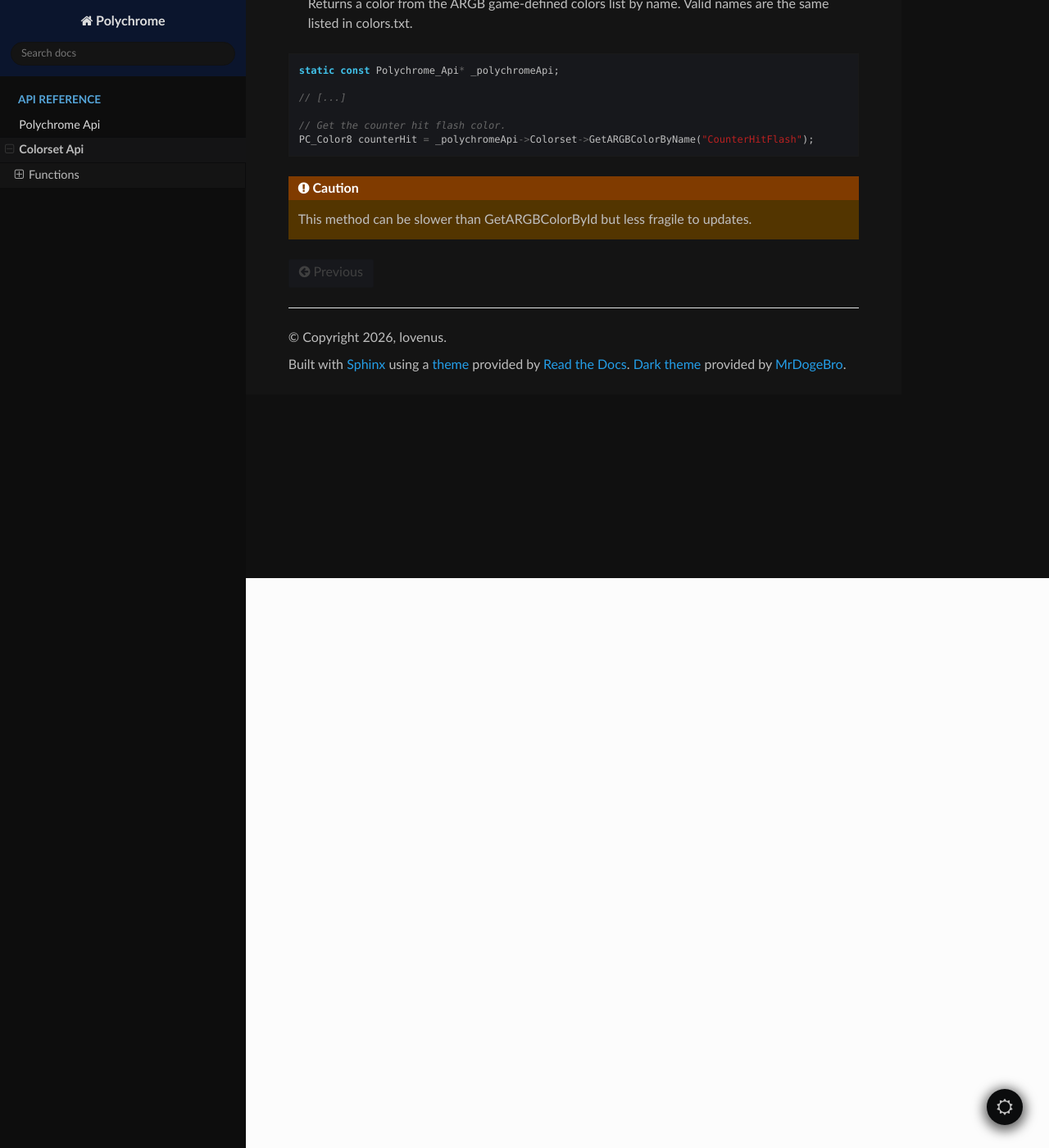
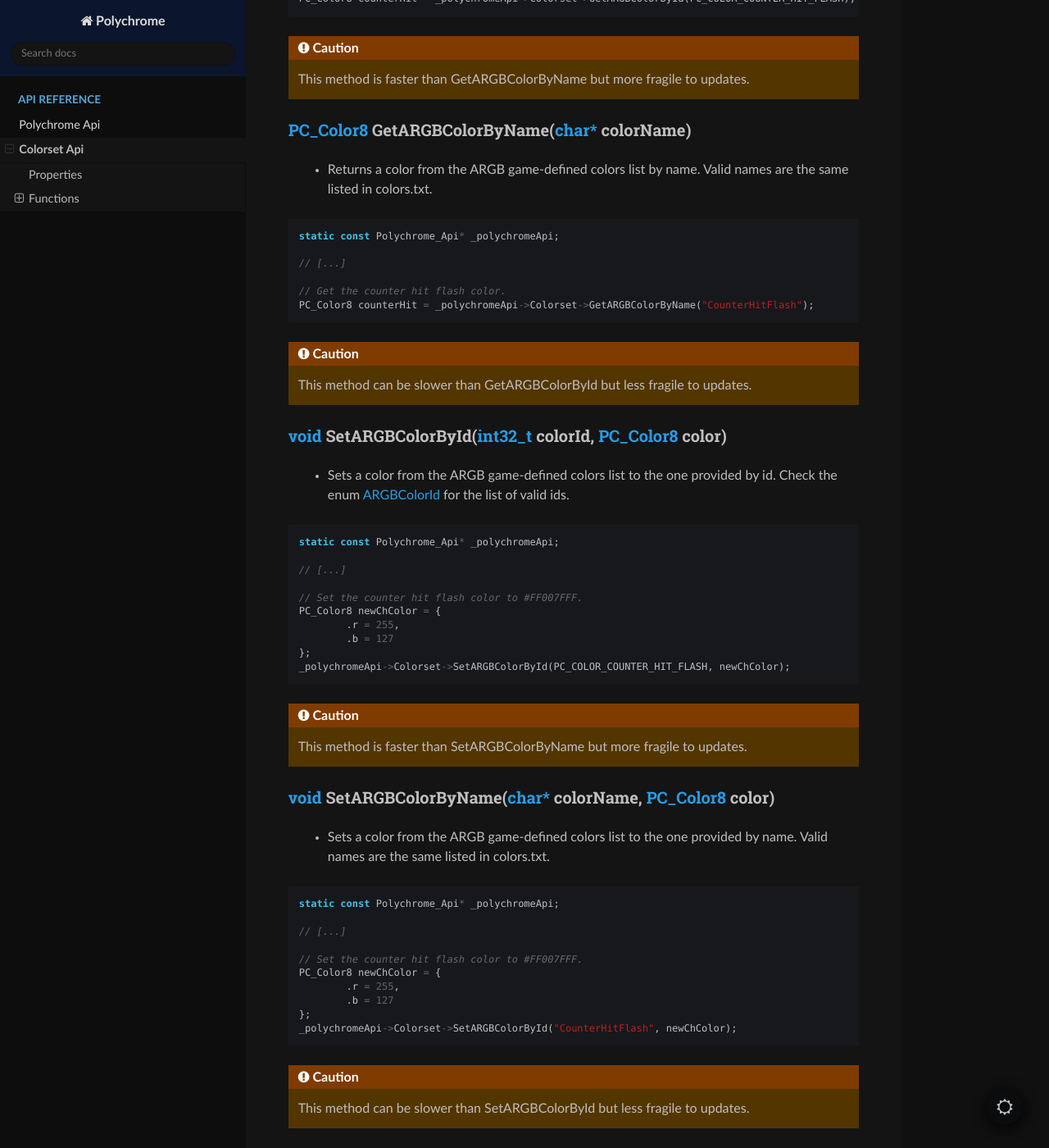
Before and after one commit to MoonSquaredd/Polychrome, a Sphinx documentation site: the page built from docs/api/api_colorset.rst, in a window 1280 px wide and 1400 px high, scrolled down 695 px. Shown: the whole window at 82% size. Built offline with Sphinx 7.4.7 and the Read the Docs theme 3.1.0, drawn with Linux system fonts in a browser that asks for light colours; some of the changed text lies outside the part shown.

Commit message:
docs part 14

```diff
--- a/docs/api/api_colorset.rst
+++ b/docs/api/api_colorset.rst
@@ -2,13 +2,22 @@
 ============
 
 An Api for getting and setting game-defined colors.
+
+Properties
+----------
+
+`uint32_t <https://en.cppreference.com/c/types/integer>`_ **size**;
+ - The size of the Api struct in bytes.
+
+`uint32_t <https://en.cppreference.com/c/types/integer>`_ **version**;
+ - The Api version.
 
 Functions
 ---------
 
 `PC_Color8 <api_polychrome.html#struct-pc-color8>`_ **GetARGBColorById**\(`int32_t <https://en.cppreference.com/c/types/integer>`_ colorId\)
 _____________________________________________________________________________________________________________________________
- Returns a color from the ARGB game-defined colors list by id. Check the enum `ARGBColorId <api_polychrome.html#enums>`__ for the list of valid ids.
+ - Returns a color from the ARGB game-defined colors list by id. Check the enum `ARGBColorId <api_polychrome.html#enums>`__ for the list of valid ids.
 
 .. code-block:: c
 
@@ -25,7 +34,7 @@
 
 `PC_Color8 <api_polychrome.html#struct-pc-color8>`_ **GetARGBColorByName**\(`char* <https://en.cppreference.com/c/language/type>`_ colorName\)
 _____________________________________________________________________________________________________________________________
- Returns a color from the ARGB game-defined colors list by name. Valid names are the same listed in colors.txt.
+ - Returns a color from the ARGB game-defined colors list by name. Valid names are the same listed in colors.txt.
 
 .. code-block:: c
 
@@ -39,3 +48,45 @@
 .. caution::
 
 	This method can be slower than GetARGBColorById but less fragile to updates.
+
+`void <https://en.cppreference.com/c/language/type>`_ **SetARGBColorById**\(`int32_t <https://en.cppreference.com/c/types/integer>`_ colorId, `PC_Color8 <api_polychrome.html#struct-pc-color8>`_ color\)
+_____________________________________________________________________________________________________________________________
+ - Sets a color from the ARGB game-defined colors list to the one provided by id. Check the enum `ARGBColorId <api_polychrome.html#enums>`__ for the list of valid ids.
+
+.. code-block:: c
+
+	static const Polychrome_Api* _polychromeApi;
+
+	// [...]
+
+	// Set the counter hit flash color to #FF007FFF.
+	PC_Color8 newChColor = {
+		.r = 255,
+		.b = 127
+	};
+	_polychromeApi->Colorset->SetARGBColorById(PC_COLOR_COUNTER_HIT_FLASH, newChColor);
+
+.. caution::
+
+	This method is faster than SetARGBColorByName but more fragile to updates.
+
+`void <https://en.cppreference.com/c/language/type>`_ **SetARGBColorByName**\(`char* <https://en.cppreference.com/c/language/type>`_ colorName, `PC_Color8 <api_polychrome.html#struct-pc-color8>`_ color\)
+_____________________________________________________________________________________________________________________________
+ - Sets a color from the ARGB game-defined colors list to the one provided by name. Valid names are the same listed in colors.txt.
+
+.. code-block:: c
+
+	static const Polychrome_Api* _polychromeApi;
+
+	// [...]
+
+	// Set the counter hit flash color to #FF007FFF.
+	PC_Color8 newChColor = {
+		.r = 255,
+		.b = 127
+	};
+	_polychromeApi->Colorset->SetARGBColorById("CounterHitFlash", newChColor);
+
+.. caution::
+
+	This method can be slower than SetARGBColorById but less fragile to updates.
```
Also changed, not shown: README.md (+2 -2 lines).
